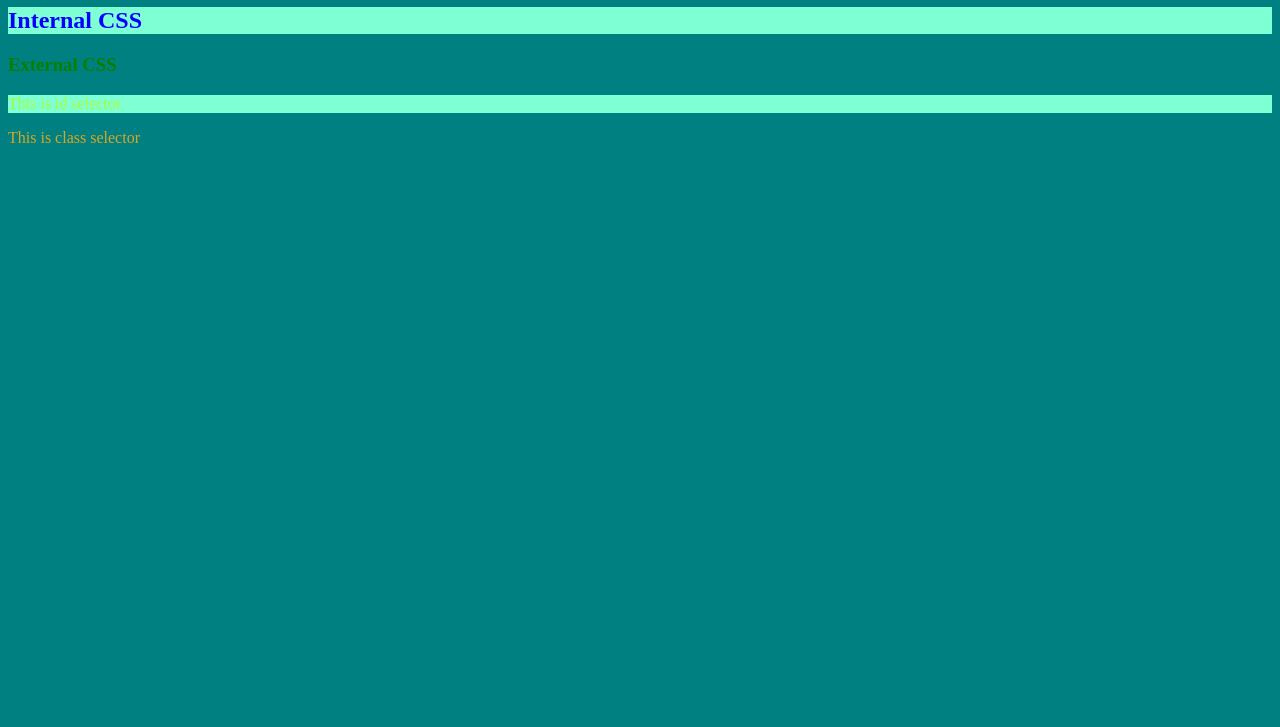
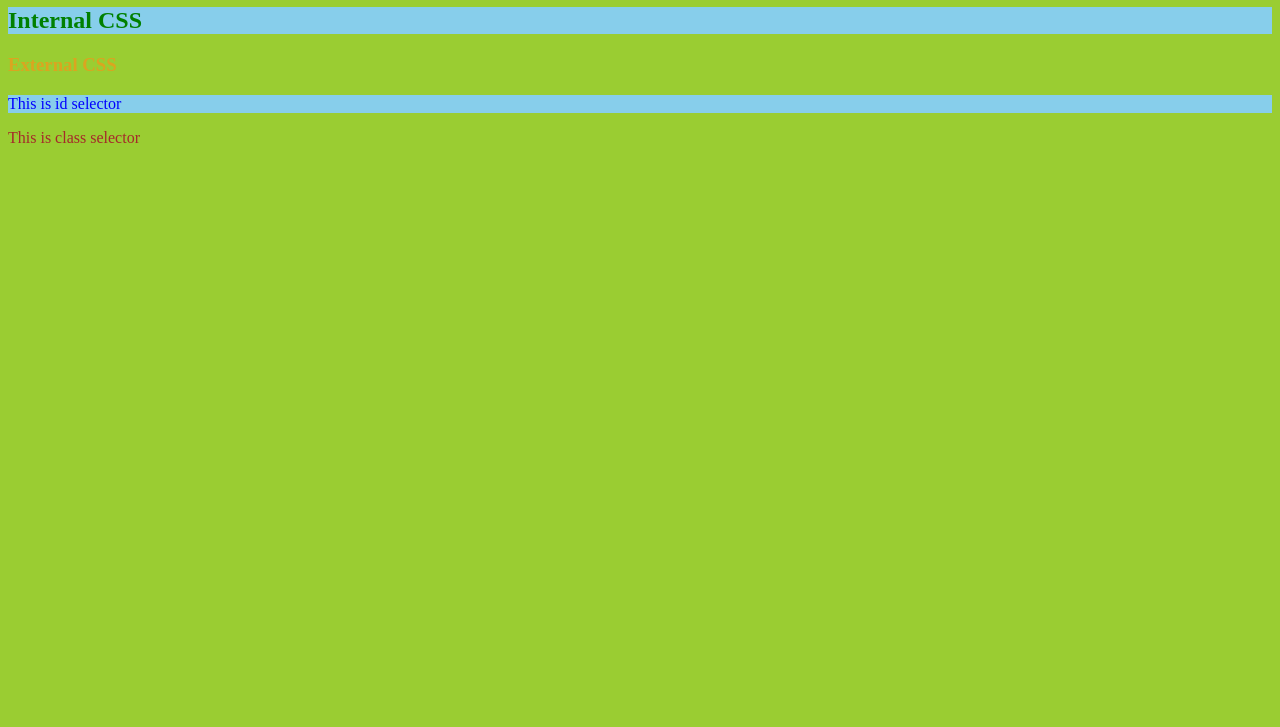
Before and after one commit to Tabassum-coder/Lesson7, a plain HTML site: page activity1.html in a window 1280 px wide. Shown: the part 73-800 px from the top of the page. Drawn offline with Linux system fonts and the light colour scheme.

Commit message:
Introduction to CSS

```diff
--- a/index.html
+++ b/activity1.html
@@ -2,29 +2,28 @@
 <html lang="en">
 <head>
 
-    <title>CSS </title>
+    <title>CSS</title>
     <link rel="stylesheet" href="style.css">
     <style>
-        /*Element selector*/
+        /* Element Selector */
         h2{
+            color:green;
+        }
+        /*ID Selector*/
+        #p1{
             color:blue;
-        }
-        /*Id Selector*/
-        #p1{
-            color:greenyellow;
         }
         /*Class Selector*/
         .p2{
-            color:goldenrod;
+            color:brown;
         }
-        /* group selector*/
+        /*Group Selector*/
         h2,#p1{
-            background-color: aquamarine;
+            background-color: skyblue;
         }
-
         /*Universal Selector*/
         *{
-            background-color: teal;
+            background-color:yellowgreen;
         }
     </style>
 </head>
@@ -35,6 +34,5 @@
     <h3>External CSS</h3>
     <p id="p1">This is id selector</p>
     <p class="p2">This is class selector</p>
-
 </body>
 </html>
--- a/style.css
+++ b/style.css
@@ -1,3 +1,3 @@
 h3{
-    color:green;
+    color:goldenrod;
 }
```
